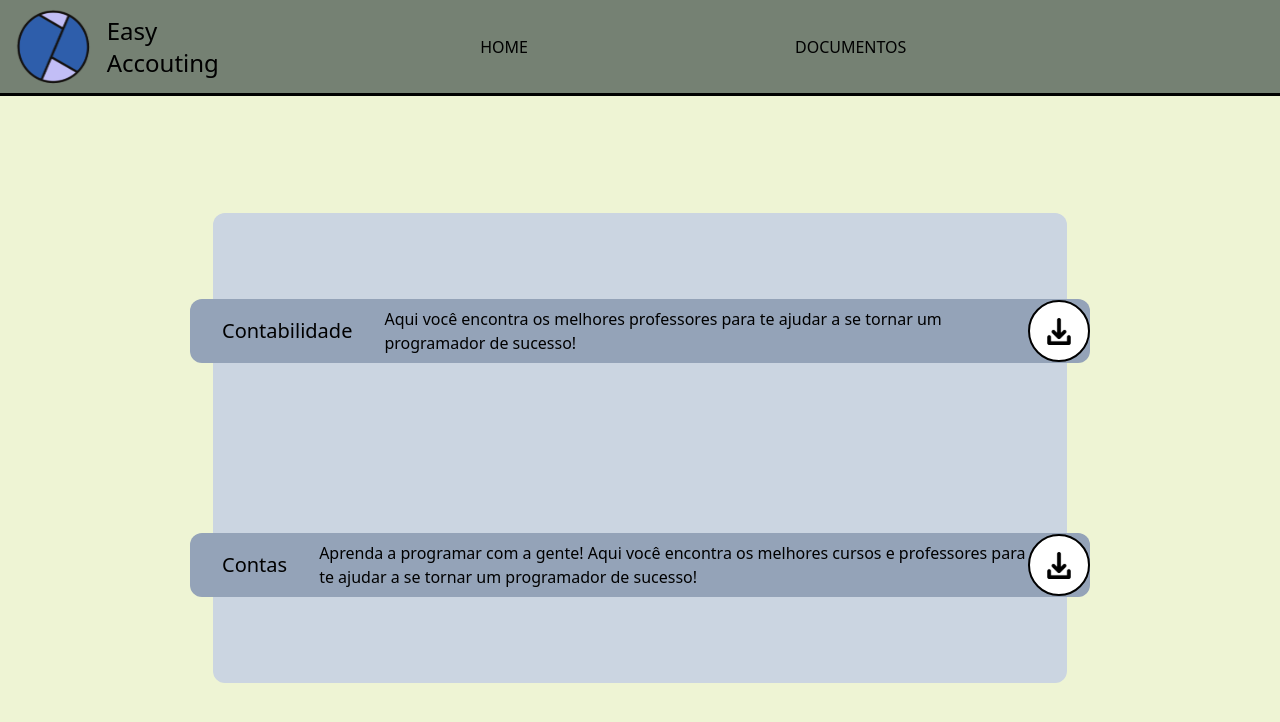
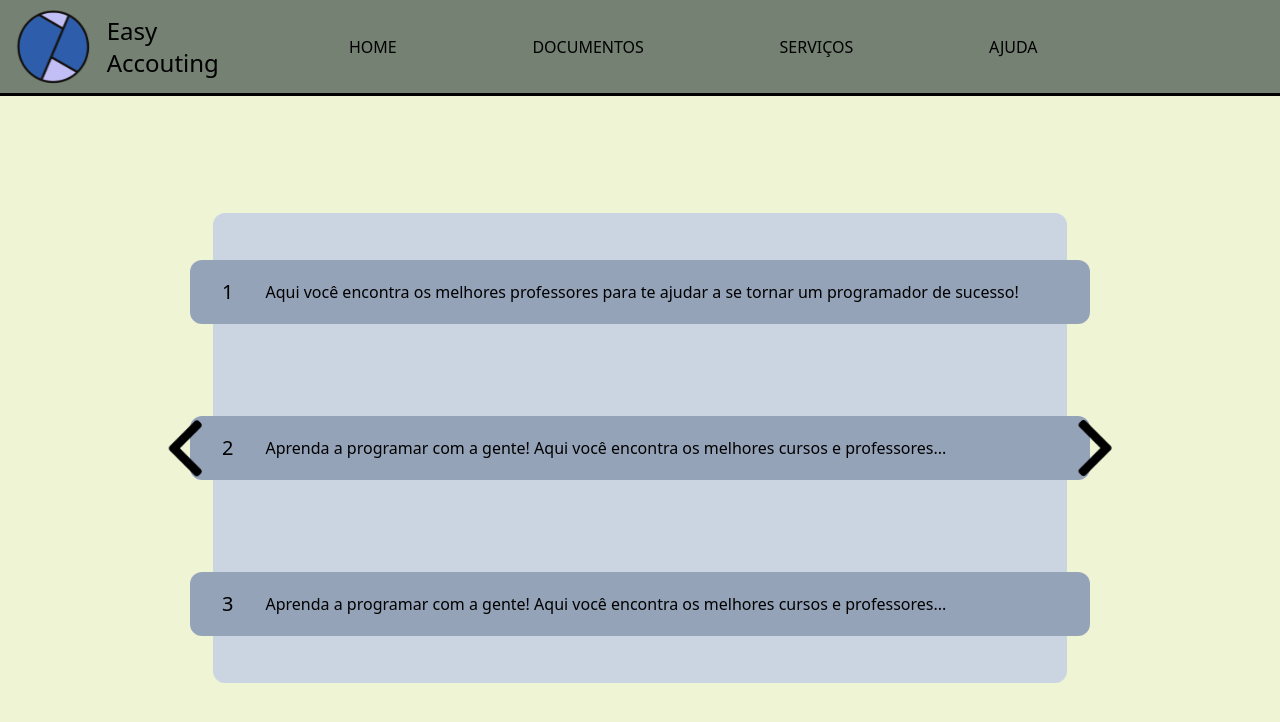
Before and after one commit to NicolasStassun/ProjetoSAFinal, a Vue app: page /docs in a window 1280 px wide. Shown: the top 722 px of the page. Built offline with nearby package versions, Linux system fonts and the light colour scheme.

Commit message:
15-08-19:56

```diff
--- a/src/components/BarraSuperior.vue
+++ b/src/components/BarraSuperior.vue
@@ -1,15 +1,16 @@
 <template>
-    <div class="w-full flex" style="background-color: #758173; height: 12%;border-bottom: 3px solid black;">
+    <div class="w-screen flex" style="background-color: #758173; height: 12%;border-bottom: 3px solid black;">
         <div class=" w-1/12 h-full flex justify-center items-center text-4xl">
-            <img src="../assets/logo.svg" style="height: 80%; width: 80%;">
+            <img src="../assets/logo.svg" style="height: 80%; width: 80%;" href="/">
         </div>
         <div class="w-1/12 flex items-center text-2xl">
-
-            <h1>Easy Accouting</h1>
+            <h1 href="/">Easy Accouting</h1>
         </div>
             <nav class="w-9/12 flex items-center justify-evenly">
                 <RouterLink to="/">HOME</RouterLink>
                 <RouterLink to="/docs">DOCUMENTOS</RouterLink>
+                <RouterLink to="/servicos">SERVIÇOS</RouterLink>
+                <RouterLink to="/ajuda">AJUDA</RouterLink>
             </nav>
     </div>
 </template>
--- a/src/components/Documento.vue
+++ b/src/components/Documento.vue
@@ -1,9 +1,8 @@
 <template>
-    <div style="width: 900px;" class="bg-slate-400 h-16 rounded-xl flex items-center">
-        <h1 class="text-xl ml-8">{{ titulo }}</h1>
+    <div style="width: 900px;" class="bg-slate-400 h-16 rounded-xl flex items-center hover:bg-white hover:border-sky-300 hover:border-2" @click="redireciona(link)">
+        <h1 class="text-xl ml-8 cursor-pointer">{{ titulo }}</h1>
         <div class="flex justify-between w-full items-center">
             <p class="ml-8">{{resumo}}</p>
-            <img src="../assets/component1.svg" :href="link">
         </div>
     </div>
 </template>
@@ -13,4 +12,7 @@
         resumo: String,
         link: String
     })
+    function redireciona(link){
+        window.open(link)
+    };
 </script>
--- a/src/router/index.js
+++ b/src/router/index.js
@@ -1,6 +1,8 @@
 import { createRouter, createWebHistory } from 'vue-router'
 import HomeView from '../views/HomeView.vue'
 import DocumentosView from '../views/DocumentosView.vue'
+import ServicosView from '../views/ServicosView.vue'
+import AjudaView from '../views/AjudaView.vue'
 
 const router = createRouter({
   history: createWebHistory(import.meta.env.BASE_URL),
@@ -14,6 +16,16 @@ const router = createRouter({
       path: '/docs',
       name: 'docs',
       component: DocumentosView
+    },
+    {
+      path: '/servicos',
+      name: 'servicos',
+      component: ServicosView
+    },
+    {
+      path: '/ajuda',
+      name: 'ajuda',
+      component: AjudaView
     }
   ]
 })
--- /dev/null
+++ b/src/views/AjudaView.vue
@@ -0,0 +1,8 @@
+<template>
+    <BarraSuperior></BarraSuperior>
+    <div style="background-color: #EEF4D4; height: 88%;" class="w-full"></div>
+</template>
+<script setup>
+import BarraSuperior from '../components/BarraSuperior.vue';
+
+</script>
--- a/src/views/DocumentosView.vue
+++ b/src/views/DocumentosView.vue
@@ -1,31 +1,85 @@
+<template>
+    <div class="w-full h-full flex flex-col" style="background-color: #EEF4D4;">
+        <BarraSuperior></BarraSuperior>
+        <div class="flex justify-center items-center" style="background-color: #EEF4D4; height: 88%; min-height: 88%;">
+            <img src="../assets/right-arrow.png" class="transform rotate-180 cursor-pointer" style="height: 8%;" @click="diminuirIndex()">
+            <div class="w-2/3 h-2/3 bg-slate-300 rounded-xl flex justify-center flex-wrap content-around">
+                <div v-for="(documento, index) in displayedDocumentos" :key="index">
+                    <Documento class="cursor-pointer" :titulo="documento.titulo" :resumo="documento.descricao" :link="documento.link" ></Documento>
+                </div>
+            </div>
+            <img src="../assets/right-arrow.png" class="cursor-pointer" style="height: 8%;" @click="aumentarIndex()">
+        </div>
+    </div>
+</template>
+
 <script setup>
+import { ref, computed } from 'vue';
 import BarraSuperior from '../components/BarraSuperior.vue';
-import Documentos from '../components/Documento.vue';
+import Documento from '../components/documento.vue';
 
 const documentos = [
   {
-  titulo: "Contabilidade",
+    titulo: "1",
     descricao: "Aqui você encontra os melhores professores para te ajudar a se tornar um programador de sucesso!",
     link: "https://www.google.com"
   },
   {
-  titulo: "Contas",
-  descricao: "Aprenda a programar com a gente! Aqui você encontra os melhores cursos e professores para te ajudar a se tornar um programador de sucesso!",
+    titulo: "2",
+    descricao: "Aprenda a programar com a gente! Aqui você encontra os melhores cursos e professores...",
     link: "https://www.google.com"
-}
+  },
+  {
+    titulo: "3",
+    descricao: "Aprenda a programar com a gente! Aqui você encontra os melhores cursos e professores...",
+    link: "https://www.google.com"
+  },
+  {
+    titulo: "4",
+    descricao: "Aprenda a programar com a gente! Aqui você encontra os melhores cursos e professores...",
+    link: "https://www.google.com"
+  },
+  {
+    titulo: "5",
+    descricao: "Aprenda a programar com a gente! Aqui você encontra os melhores cursos e professores...",
+    link: "https://www.google.com"
+  },
+  {
+    titulo: "6",
+    descricao: "Aprenda a programar com a gente! Aqui você encontra os melhores cursos e professores...",
+    link: "https://www.google.com"
+  },
+  {
+    titulo: "7",
+    descricao: "Aprenda a programar com a gente! Aqui você encontra os melhores cursos e professores...",
+    link: "https://www.google.com"
+  },
+  {
+    titulo: "8",
+    descricao: "Aprenda a programar com a gente! Aqui você encontra os melhores cursos e professores...",
+    link: "https://www.google.com"
+  },
+
 ];
 
+const menorIndex = ref(0);
+const maiorIndex = ref(2);
+
+const displayedDocumentos = computed(() => {
+    return documentos.slice(menorIndex.value, maiorIndex.value + 1);
+});
+
+const aumentarIndex = () => {
+    if (menorIndex.value + 3 <= documentos.length) {
+        menorIndex.value += 3;
+        maiorIndex.value += 3;
+    }
+};
+
+const diminuirIndex = () => {
+    if (menorIndex.value >= 3) {
+        menorIndex.value -= 3;
+        maiorIndex.value -= 3;
+    }
+};
 </script>
-<template>
-    <div class="w-screen h-screen" style="background-color: #EEF4D4;">
-        <BarraSuperior></BarraSuperior>
-        <div class="flex items-center justify-center" style="height: 88%;">
-            <div class="w-2/3 h-2/3 bg-slate-300 rounded-xl flex justify-center flex-wrap content-around">
-                <div v-for="documento in documentos">
-                    <Documentos :titulo="documento.titulo" :resumo="documento.descricao" :link="documento.link"></Documentos>
-                </div>
-            </div>
-        </div>
-    </div>
-
-</template>
--- /dev/null
+++ b/src/views/ServicosView.vue
@@ -0,0 +1,8 @@
+<template>
+    <BarraSuperior></BarraSuperior>
+    <div style="background-color: #EEF4D4;height: 88%;" class="w-full"></div>
+</template>
+<script setup>
+import BarraSuperior from '../components/BarraSuperior.vue';
+
+</script>
```
Also changed, not shown: src/assets/right-arrow.png (added). Lines whose indentation alone changed are shown as unchanged.
